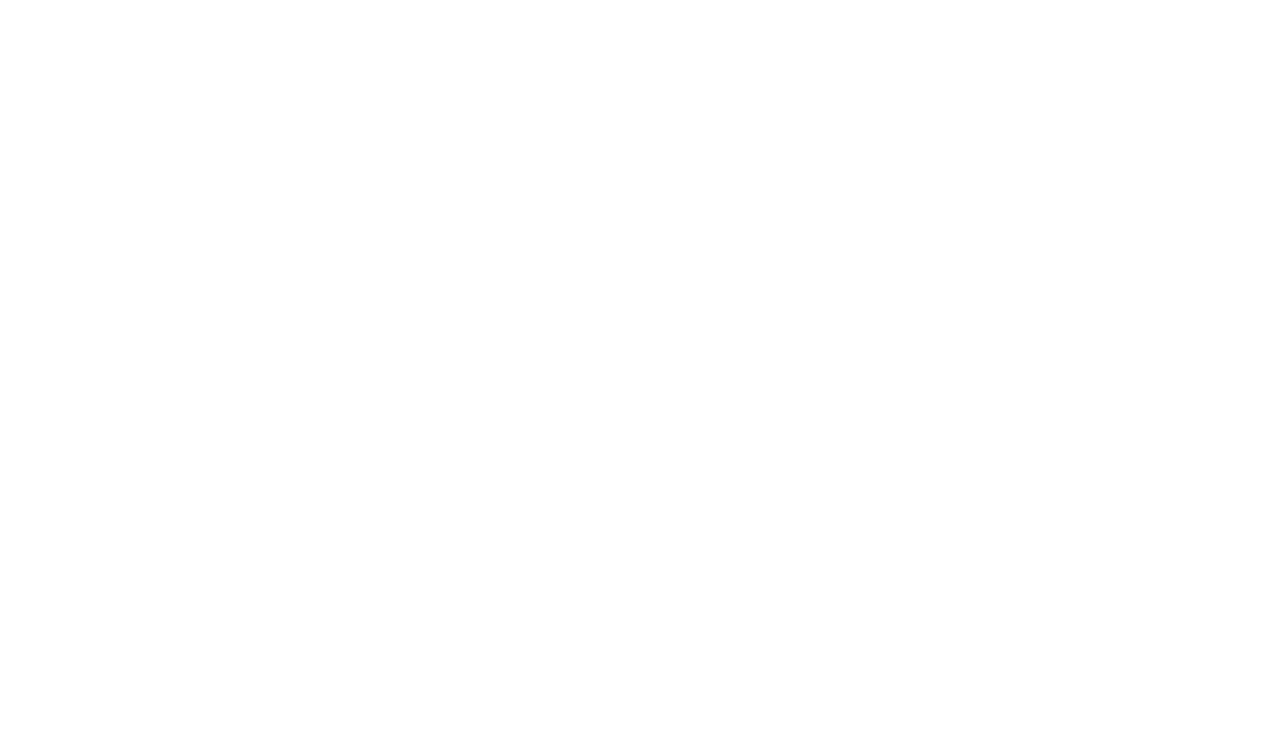
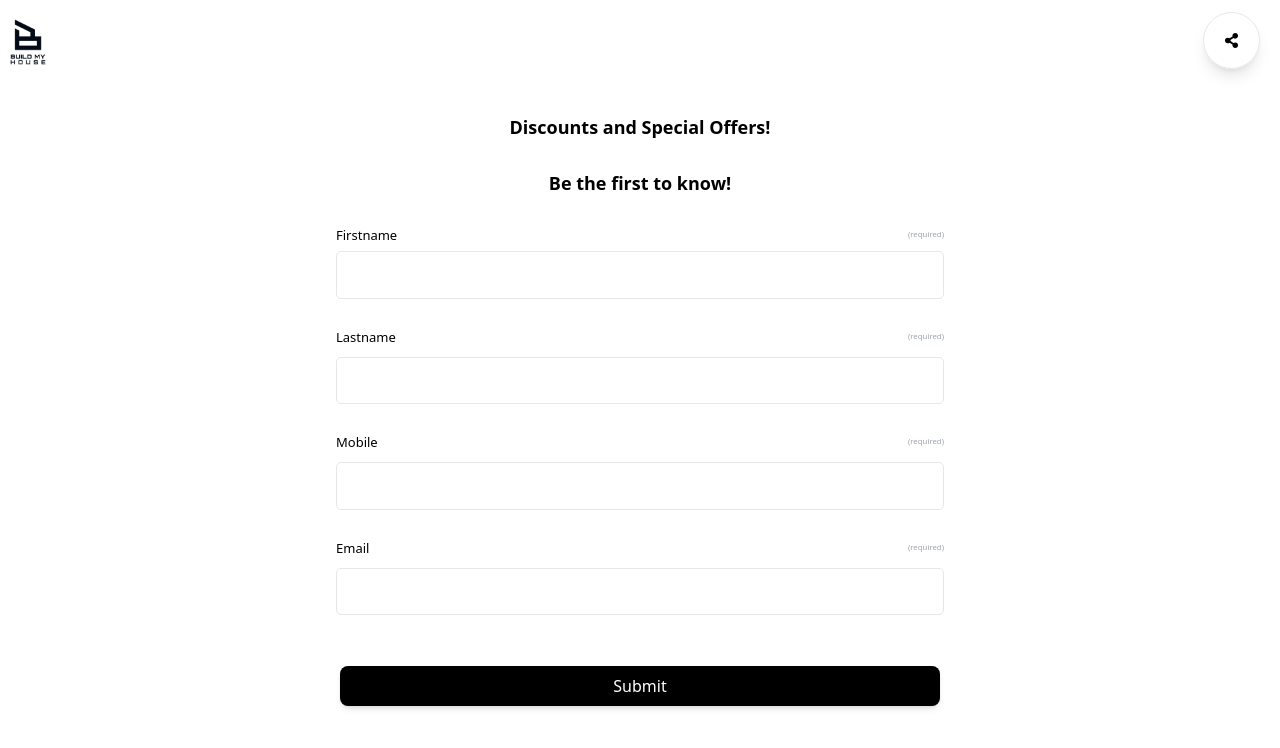
Before and after one commit to thevetdoctor/bmhcollections, a React (Create React App) app: page /quicklist in a window 1280 px wide. Shown: the top 748 px of the page. Built offline with nearby package versions, Linux system fonts and the light colour scheme; the HTML template or start-up script is replaced by a standard one.

Commit message:
implement quicklist page for email marketing

```diff
--- a/src/App.js
+++ b/src/App.js
@@ -3,6 +3,7 @@
 import { BrowserRouter as Router, Switch, Route } from "react-router-dom";
 import { ToastContainer, toast } from 'react-toastify';
 import ArchitectForm from './ArchitectForm';
+import QuickList from './QuickList';
 import ArchitectDataForm from './ArchitectDataForm';
 
 function App() {
@@ -38,6 +39,9 @@
             <Route exact path='/'>
               { showForm ? <ArchitectForm onCompleted={onCompleted} /> : successContent }
             </Route>
+            <Route exact path='/quicklist'>
+              <QuickList onCompleted={onCompleted} />
+            </Route>
           </Switch>
         </Router>
       </header>
--- /dev/null
+++ b/src/QuickList.js
@@ -0,0 +1,152 @@
+/* eslint-disable no-unused-vars*/
+import 'react-toastify/dist/ReactToastify.css';
+import React, { useState } from 'react';
+import { FaShareAlt, FaMoon, FaCamera } from 'react-icons/fa';
+import { IoArrowBack } from 'react-icons/io5';
+import { Modal } from 'react-bootstrap';
+import { ToastContainer, toast } from 'react-toastify';
+import { submitQuicklist } from './quicklistApi';
+import logo from './bmh-blue-1.png';
+
+export default function ArchitectForm ({ onCompleted }) {
+
+	const [firstName, setFirstName] = useState('');
+	const [lastName, setLastName] = useState('');
+	const [mobile, setMobile] = useState('');
+	const [email, setEmail] = useState('');
+	const [completed, setCompleted] = useState(null);
+	const [error, setError] = useState('');
+	const [submitted, setSubmitted] = useState(false);
+	const [isSubmitting, setSubmitting] = useState(false);
+
+	const setUp = async (e) => {
+		e.preventDefault();
+
+		const fields = [firstName, lastName, mobile, email];
+
+		const hasInvalidField = fields.some(field => !field.length);
+
+		if (hasInvalidField) {
+			toast.error('Please enter all fields');
+			return;
+		}
+
+		if(!email.match(/\S+@\S+\.\S+/)) {
+			toast.error('Please provide a valid email address');
+			return;
+		}
+
+		setSubmitting(true);
+
+		const payload = { firstName, lastName, mobile, email };
+
+		const response = await submitQuicklist(payload);
+		setSubmitting(false);
+
+		if(response.error){
+			toast.error(response.message);
+			return;
+		}
+
+		toast.success(response.message);
+		onCompleted();
+	};
+
+	const handleChange = (e) => {
+		const target = e.target;
+		if (target.name === 'firstname') {
+			setFirstName(target.value);
+		} else if (target.name === 'lastname') {
+			setLastName(target.value);
+		} else if (target.name === 'mobile') {
+			setMobile(target.value);
+		} else if (target.name === 'email') {
+			setEmail(target.value);
+		}
+	};
+
+	return (
+		<div>
+			<div style={{ fontSize: "0.5em" }} className="bg-white">
+				<div style={{fontSize: "1.9em"}}>
+					<ToastContainer />
+				</div>
+				<div className='flex justify-between m-2'>
+					<div><img src={logo} style={{ width: '5em', marginTop: '1.1em' }} alt='alt' /></div>
+					<div className='flex mt-1 mr-3'>
+						<span style={{ borderRadius: '50%' }} className='hover:bg-gray-200 cursor-pointer flex align-center shadow-lg p-5 border'>
+							<span className=''><FaShareAlt size={15} /></span>
+						</span>
+					</div>
+				</div>
+
+				<div className="text-lg text-center px-4 font-semibold mt-4">
+					<p><br />Discounts and Special Offers!</p>
+					<p><br />Be the first to know!</p>
+				</div>
+
+				<form style={{ fontSize: "1.2em" }} className="text-md flex flex-col p-2 mb-1 md:w-1/2 mx-auto" id="contactForm">
+					<input type="text" id="ProfilePic" style={{ display: "none" }} />
+					<div className="text-md flex flex-col p-2">
+						<label className="text-md flex justify-between py-2 py-3 mb-0"><span>Firstname </span><Required /></label>
+						<Input name="firstname" firstName={firstName} handleChange={handleChange} />
+					</div>
+					<div className="text-md flex flex-col p-2">
+						<label className="text-md flex justify-between py-2 mb-1"><span>Lastname</span>
+							<Required /></label>
+						<Input name="lastname" lastName={lastName} handleChange={handleChange} />
+					</div>
+					<div className="text-md flex flex-col p-2">
+						<label className="text-md flex justify-between py-2 mb-1">Mobile<Required /></label>
+						<Input name="mobile" mobile={mobile} handleChange={handleChange} />
+					</div>
+					<div className="text-md flex flex-col p-2">
+						<label className="text-md flex justify-between py-2 mb-1">Email
+							<Required /></label>
+						<Input name="email" email={email} handleChange={handleChange} />
+					</div>
+					<br />
+					<br /><br />
+					<div className="flex">
+						<button
+							className="text-white text-base w-full bg-black text-center mx-3 rounded p-2 hover:bg-gray-800 disabled:bg-gray-500 cursor-pointer mb-9 rounded-lg shadow-md contactSubmitButton"
+							onClick={setUp}
+							disabled={isSubmitting}
+						>{ isSubmitting ? 'Submitting' : 'Submit' }</button>
+					</div>
+				</form>
+			</div>
+		</div>
+	)
+}
+
+const Required = () => (
+	<span style={{ fontSize: '0.6em' }} className='text-xs text-gray-400 mb-1'>(required)</span>
+)
+
+const Input = ({ name, value, submitted, handleChange }) => (
+	<input type="text" name={name} value={value} onChange={handleChange} style={{ fontSize: '1.5em' }} className={`focus-none focus:border focus:border-gray-500 outline-none rounded-lg border p-3 -mt-2 ${(submitted && value === '') && 'border-red-500'}`} />
+)
+
+
+const DisplayModal = () => (
+	<div>
+		<Modal
+			show='true'
+			// onHide={() => handleShow()}
+			dialogClassName="modal-90w"
+			style={{ top: '10%', bottom: '0', height: '10em' }}
+			className=""
+			size="lg">
+			<Modal.Header style={{ fontWeight: 'bold' }}>
+				Successful
+			</Modal.Header>
+			<Modal.Body style={{ textAlign: 'justify', width: '50%' }} className='pt-0 p-2'>
+
+				<div className='card-text'>
+					Your submission was successful..Please check your email for the next steps!
+				</div>
+			</Modal.Body>
+		</Modal>
+	</div>
+)
--- /dev/null
+++ b/src/quicklistApi.js
@@ -0,0 +1,57 @@
+import axios from 'axios';
+
+export const submitQuicklist = async (payload) => {
+	const baseUrl = 'https://us-central1-build-myhouse.cloudfunctions.net/bmhAPi';
+  // const baseUrl = 'http://localhost:5001/build-myhouse/us-central1/bmhAPi';
+  let query;
+
+    const { firstName, lastName, mobile, email } = payload;
+
+    query = `
+    mutation {
+      addContact(
+        firstName: "${firstName}",
+        lastName: "${lastName}",
+        mobile: "${mobile}",
+        email: "${email}"
+        ) {
+          id
+          firstName
+          lastName
+          email
+          mobile
+        }
+      }`;
+
+
+    const headers = {
+      'Content-Type': 'application/json'
+    }
+
+    const response = {
+      message: '',
+      error: ''
+    };
+
+    try {
+
+      const { data } = await axios.post(`${baseUrl}/graphql?query=${query}`, {}, headers);
+
+      if (data?.errors) {
+        response.error = true;
+          if(data?.errors[0]?.message.search('exist') >= 0 || data?.errors[0]?.message.search('Not found') >= 0) {
+            response.message = "Already submitted!";
+          } else {
+            response.message = `${data?.errors[0]?.message}`;
+          }
+			} else {
+        response.message = "Submitted successfully!";
+			}
+
+    } catch (error) {
+      response.error = error.isAxiosError ? error.response?.data?.error : error.message
+    }
+
+
+    return response;
+}
```
Also changed, not shown: 9 other files (tests, documents, lock files or other folders).
